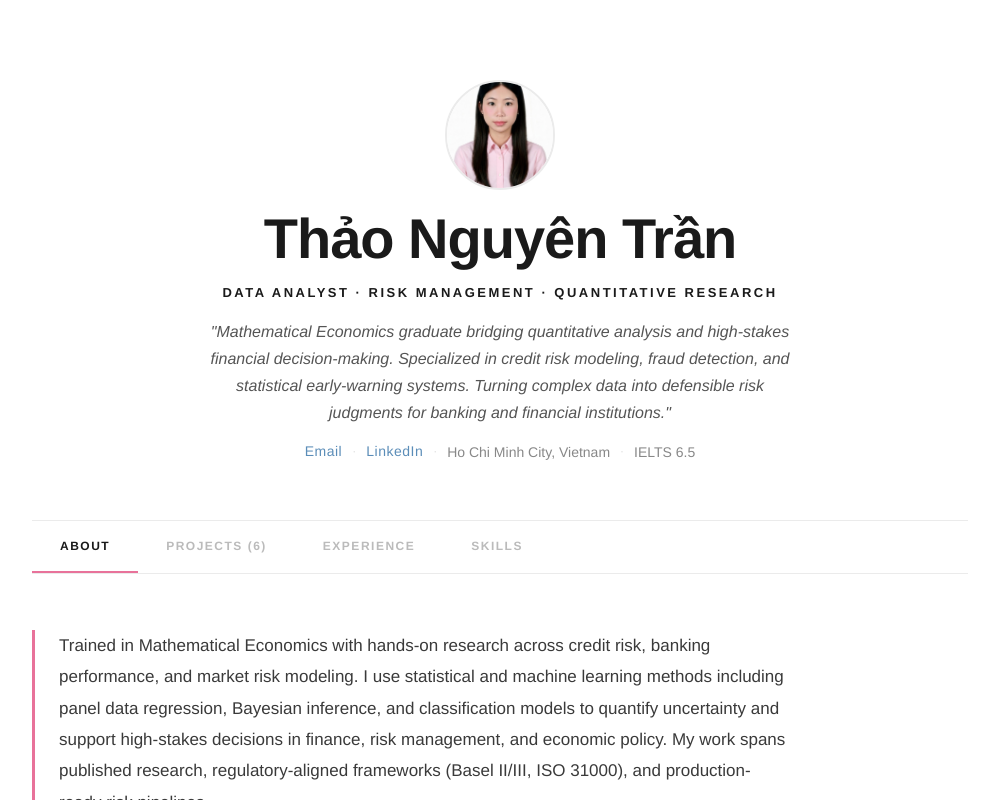
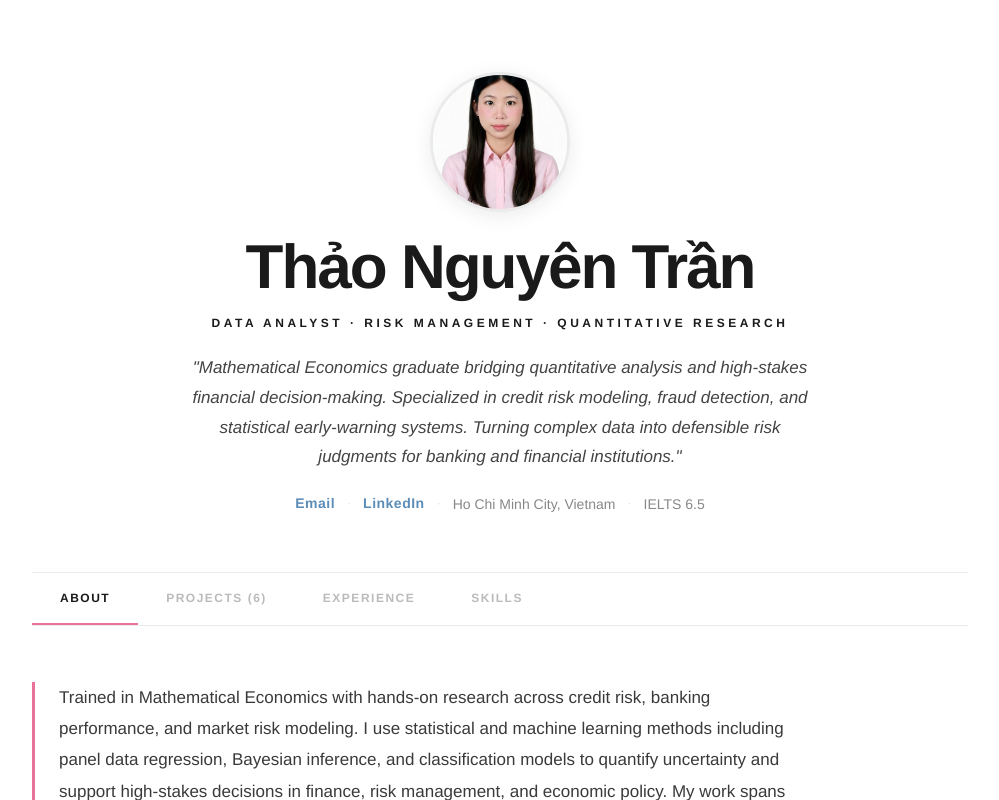
Before and after one commit to nguyenthaotran7903/Thao-Nguyen-Portfolio, a Next.js app: page / in a window 1280 px wide. Shown: the top 800 px of the page, without its empty margins (140-1139 px from the left). Built offline with nearby package versions, Linux system fonts and the light colour scheme.

Commit message:
Refine styles in page.module.css
Adjusted various CSS properties for improved layout and design consistency.

```diff
--- a/app/page.module.css
+++ b/app/page.module.css
@@ -1,12 +1,11 @@
 /*
   PALETTE — professional pastel on white
-  --rose    : #e8729a  → borders, dots, active tab, arrows (accent only)
+  --rose    : #e8729a  → borders, dots, active tab, arrows
   --slate   : #5b8db8  → institution names, company names, links
   --sage    : #5a9e82  → labels, skill group headers, category tags
   --ink     : #1a1a1a  → all headings & titles
   --body    : #3a3a3a  → body copy
   --muted   : #888888  → dates, meta, secondary
-  --faint   : #bbbbbb  → placeholders, dividers text
   --border  : #ebebeb  → all dividers
   --bg-sub  : #f7f7f7  → card / hover backgrounds
 */
@@ -30,67 +29,69 @@
   flex-direction: column;
   align-items: center;
   text-align: center;
-  padding: 80px 0 56px;
+  padding: 72px 0 56px;
   border-bottom: 1px solid #ebebeb;
-  gap: 14px;
+  gap: 16px;
 }
 
 .avatarWrapper {
-  width: 110px;
-  height: 110px;
+  width: 140px;
+  height: 140px;
   border-radius: 50%;
   overflow: hidden;
-  border: 2px solid #ebebeb;
-  margin-bottom: 6px;
+  border: 3px solid #ebebeb;
+  margin-bottom: 8px;
   transition: border-color 0.3s;
+  box-shadow: 0 4px 20px rgba(0,0,0,0.08);
 }
 
 .avatarWrapper:hover { border-color: #e8729a; }
 .avatar { width: 100%; height: 100%; object-fit: cover; }
 
 .name {
-  font-size: 56px;
-  font-weight: 700;
+  font-size: 62px;
+  font-weight: 800;
   color: #1a1a1a;
-  letter-spacing: -1px;
-  line-height: 1.05;
+  letter-spacing: -2px;
+  line-height: 1.0;
   margin: 0;
   font-family: 'Helvetica Neue', Helvetica, Arial, sans-serif;
 }
 
 .title {
-  font-size: 13px;
+  font-size: 12px;
   color: #1a1a1a;
-  font-weight: 600;
-  letter-spacing: 2.5px;
+  font-weight: 700;
+  letter-spacing: 3.5px;
   text-transform: uppercase;
   margin: 0;
   font-family: 'Helvetica Neue', Helvetica, Arial, sans-serif;
 }
 
 .tagline {
-  font-size: 16px;
-  color: #555;
+  font-size: 17px;
+  color: #444;
   font-style: italic;
-  max-width: 580px;
-  line-height: 1.7;
-  margin: 0;
+  max-width: 640px;
+  line-height: 1.75;
+  margin: 4px 0 0;
   font-family: 'Helvetica Neue', Helvetica, Arial, sans-serif;
 }
 
 .contact {
   display: flex;
   align-items: center;
-  gap: 10px;
+  gap: 12px;
   flex-wrap: wrap;
   justify-content: center;
+  margin-top: 4px;
 }
 
 .contactLink {
   color: #5b8db8;
   text-decoration: none;
   font-size: 14px;
-  font-weight: 500;
+  font-weight: 600;
   letter-spacing: 0.5px;
   transition: color 0.2s;
   border-bottom: 1px solid transparent;
@@ -202,7 +203,6 @@
 }
 
 .eduBlock:last-of-type { border-bottom: none; }
-
 .eduLeft { display: flex; flex-direction: column; gap: 6px; padding-top: 3px; }
 
 .eduPeriod {
@@ -605,7 +605,6 @@
 }
 
 .timelineItem:last-child { border-bottom: none; }
-
 .timelineLeft { padding-top: 3px; }
 
 .jobPeriod {
@@ -745,7 +744,8 @@
 /* ===== RESPONSIVE ===== */
 @media (max-width: 768px) {
   .container { padding: 0 20px; }
-  .name { font-size: 38px; }
+  .name { font-size: 40px; letter-spacing: -1px; }
+  .avatarWrapper { width: 110px; height: 110px; }
   .aboutGrid { grid-template-columns: 1fr; }
   .projectsGrid { grid-template-columns: 1fr; }
   .timelineItem { grid-template-columns: 1fr; gap: 8px; }
```
